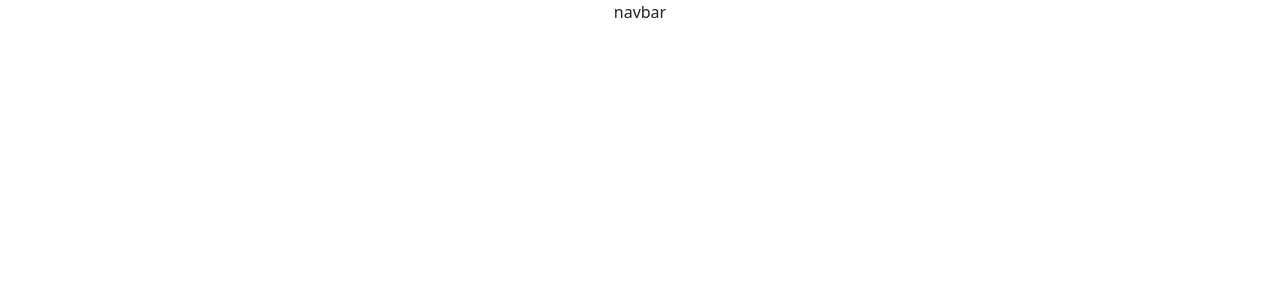
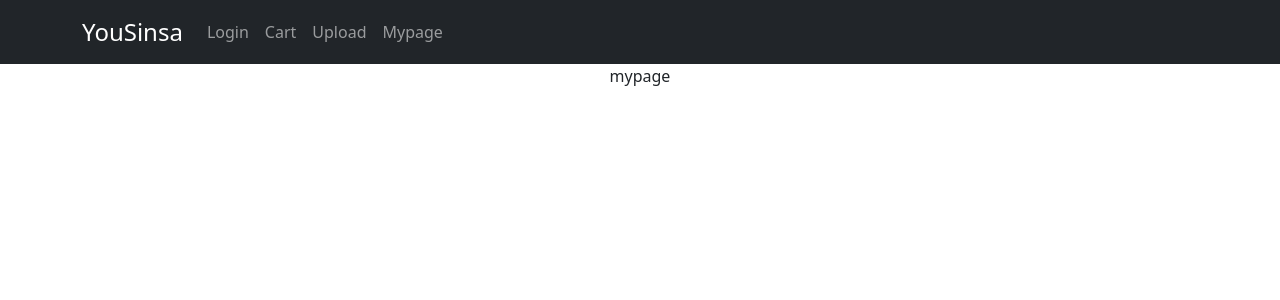
Before and after one commit to yousinsa/front-end, a React (Create React App) app in the folder my-app/: page /mypage in a window 1280 px wide. Before the commit this address had no page. Shown: the top 300 px of the page. Built offline with nearby package versions, Linux system fonts and the light colour scheme.

Commit message:
feat 네브바, 메인페이지 캐러셀 부트스트랩 적용

```diff
--- a/my-app/src/App.tsx
+++ b/my-app/src/App.tsx
@@ -1,21 +1,23 @@
 import React, { useState } from 'react';
 import Main from './main/Main';
-import Navbar from './Navbar/Navbar';
+import NavigationBar from './NavigationBar/NavigationBar';
 import Register from './register/Register';
 import Login from './Login/Login';
 import Cart from './Cart/Cart';
+import Mypage from './Mypage/Mypage';
 import { Routes, Route } from "react-router-dom";
 import './App.css';
 
 function App() {
   return (
     <div className="App">
-      <Navbar/>
+      <NavigationBar/>
       <Routes>
         <Route path="/"element={  <Main/>}/ >
         <Route path="/register" element={<Register/>}/>
         <Route path="/login" element={<Login/>}/>
         <Route path="/cart" element={<Cart/>}/>
+        <Route path="/mypage" element={<Mypage/>}/>
       </Routes>
 
 
--- /dev/null
+++ b/my-app/src/NavigationBar/NavigationBar.tsx
@@ -0,0 +1,33 @@
+import React from 'react';
+import Container from 'react-bootstrap/Container';
+import Nav from 'react-bootstrap/Nav';
+import Navbar from 'react-bootstrap/Navbar';
+import styled from 'styled-components';
+
+const NavigationBar = () => {
+    return (
+        <NavbarDiv>
+        <Navbar bg="dark" variant="dark" style={{height:"8vh"}}>
+        <Container >
+          <Navbar.Brand href="/" style={{fontSize:"1.5rem"}}>YouSinsa</Navbar.Brand>
+          <Nav className="me-auto">
+            <Nav.Link href="/login">Login</Nav.Link>
+            <Nav.Link href="/cart">Cart</Nav.Link>
+            <Nav.Link href="/login">Upload</Nav.Link>
+            <Nav.Link href="/mypage">Mypage</Nav.Link>
+
+
+          </Nav>
+
+        </Container>
+      </Navbar>
+        </NavbarDiv>
+    );
+};
+
+const NavbarDiv =styled.div`
+width:100%;
+
+`
+
+export default NavigationBar;
--- a/my-app/src/Navbar/Navbar.tsx
+++ b/my-app/src/Paypal/Paypal.tsx
@@ -1,11 +1,11 @@
 import React from 'react';
 
-const Navbar = () => {
+const Paypal = () => {
     return (
         <div>
-            navbar
+            Paypal
         </div>
     );
 };
 
-export default Navbar;
+export default Paypal;
--- a/my-app/src/main/Main.tsx
+++ b/my-app/src/main/Main.tsx
@@ -1,9 +1,41 @@
-import React from 'react';
+import React ,{useState }from 'react';
+import Carousel from 'react-bootstrap/Carousel';
 
 const Main = () => {
+    const [index, setIndex] = useState<number>(0);
+
+    const handleSelect = (selectedIndex:number) => {
+      setIndex(selectedIndex);
+    };
     return (
         <div>
-           main
+             <Carousel activeIndex={index} onSelect={handleSelect}>
+      <Carousel.Item>
+        <img
+          style={{height:"70vh"}}
+          className="d-block w-100"
+          src="https://i.pinimg.com/564x/e2/3f/e9/e23fe963678e9c6df6b82187f9b8c615.jpg"
+          alt="First slide"
+        />
+        <Carousel.Caption>
+          <h3>First slide label</h3>
+       </Carousel.Caption>
+      </Carousel.Item>
+      <Carousel.Item>
+        <img
+          style={{height:"70vh"}}
+          className="d-block w-100"
+          src="https://i.pinimg.com/564x/cd/18/f7/cd18f70533e6fd3c840ae4ae08570d82.jpg"
+          alt="Second slide"
+        />
+
+        <Carousel.Caption>
+          <h3>Second slide label</h3>
+
+        </Carousel.Caption>
+      </Carousel.Item>
+
+    </Carousel>
         </div>
     );
 };
--- a/my-app/src/mypage/mypage.tsx
+++ b/my-app/src/mypage/mypage.tsx
@@ -1,7 +1,7 @@
 import React from 'react';
 import styled from 'styled-components';
 
-const mypage = () => {
+const Mypage = () => {
     return (
         <div>
             mypage
@@ -9,4 +9,4 @@ const mypage = () => {
     );
 };
 
-export default mypage;
+export default Mypage;
```
